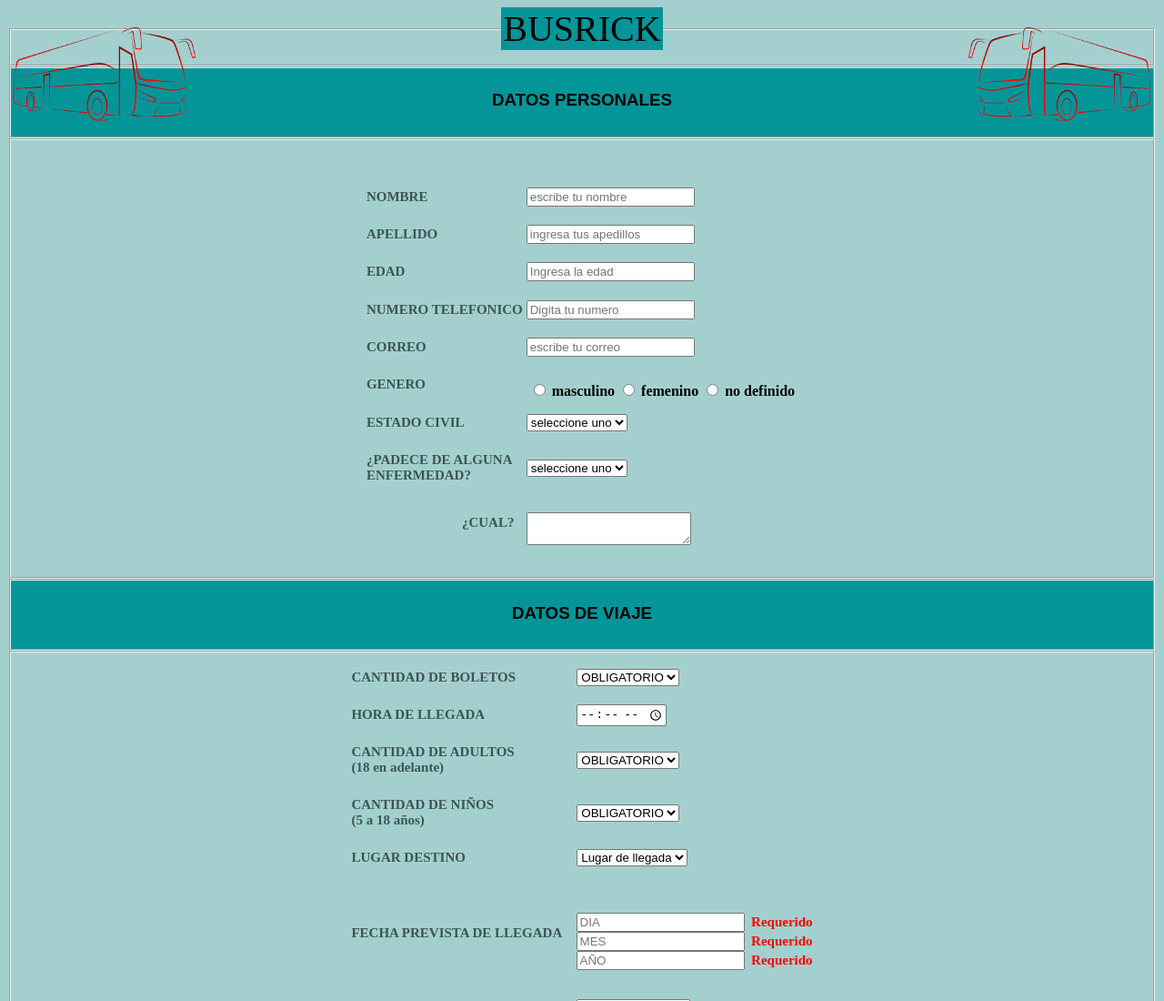
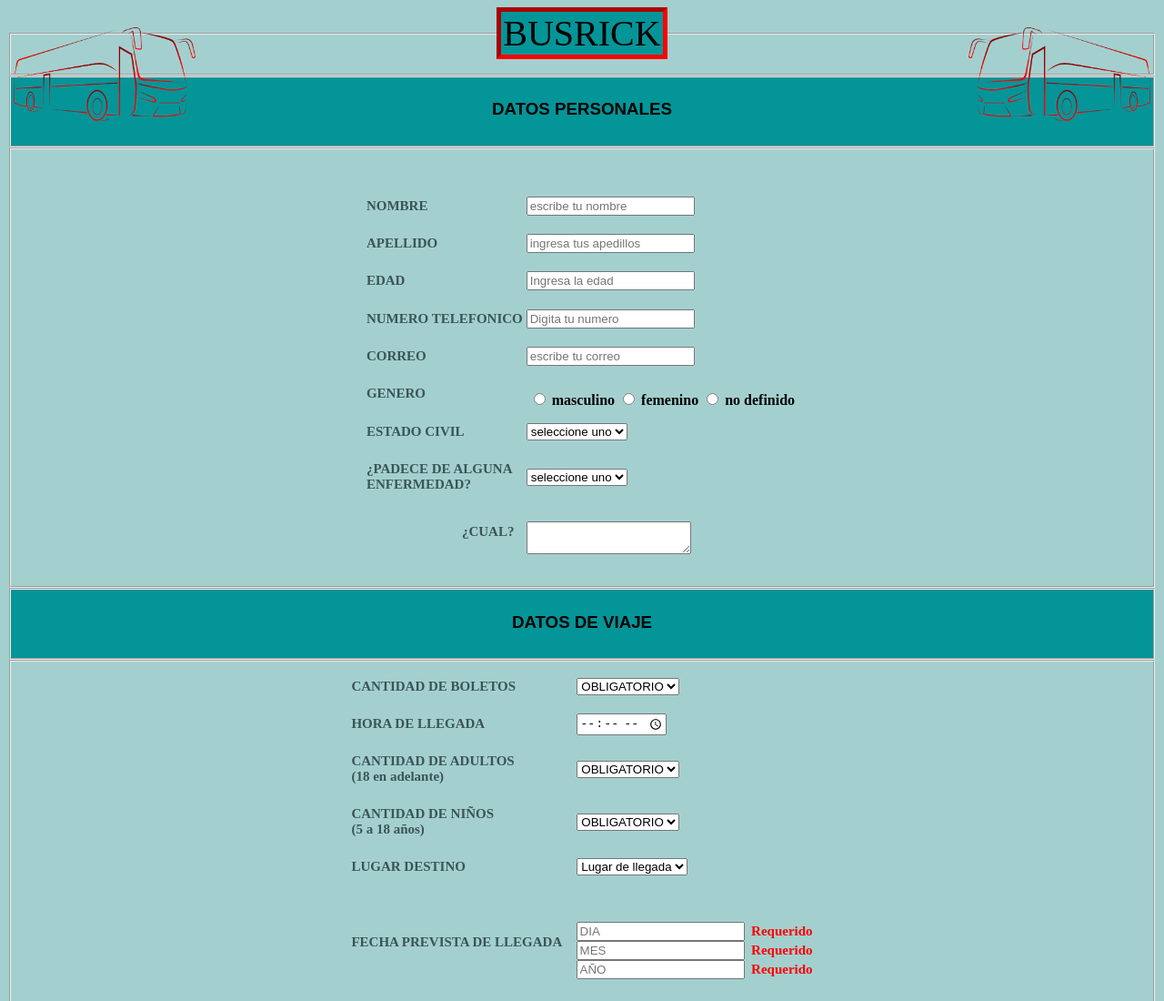
Before and after one commit to Ericksin800s/practica6, a plain HTML site: page index.html in a window 1280 px wide. Shown: the top 1100 px of the page at 91% size. Drawn offline with Linux system fonts and the light colour scheme.

Commit message:
Update index.html

```diff
--- a/index.html
+++ b/index.html
@@ -87,7 +87,7 @@
 
  <form>
     <fieldset style="background-color: #a3d0cf; text-align: center;">
-        <legend style=" background-color: #049599; font-size: 40px; font-weight: arial; color: #000000;">BUSRICK</legend>
+        <legend style=" background-color: #049599; font-size: 40px; font-weight: arial; color: #000000;  border: red 5px inset; ">BUSRICK</legend>
     </fieldset>
 
 
```
